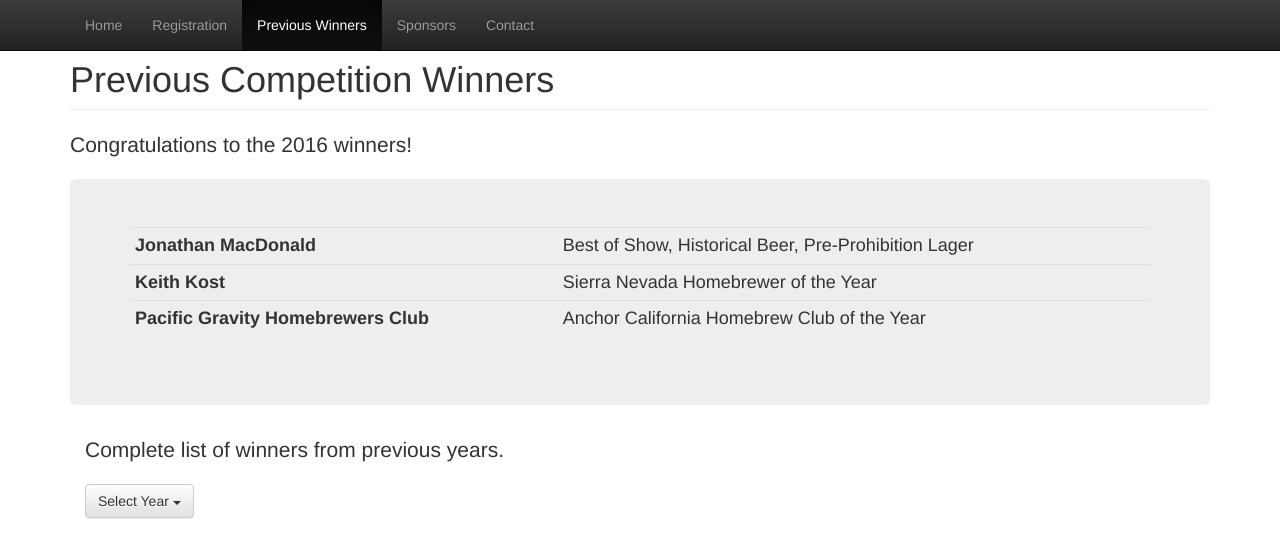
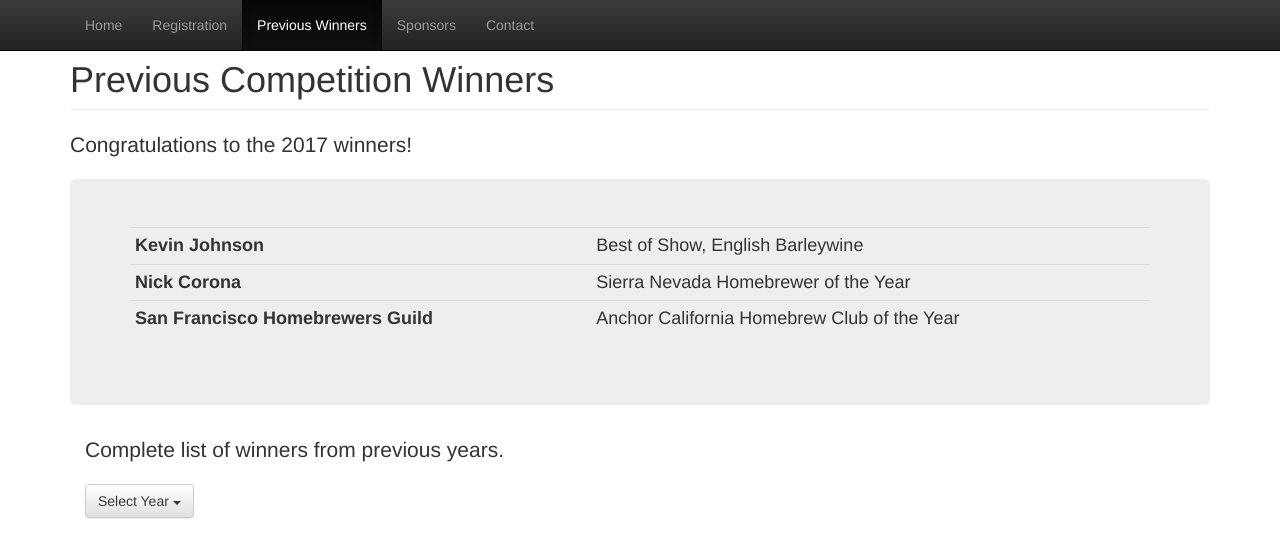
Before and after one commit to castatebrewcomp/castatebrewcomp.github.io, a Jekyll site: the page built from previous.html, in a window 1280 px wide. Shown: the top 558 px of the page. Built offline with Jekyll 4.4.1, drawn with Linux system fonts in a browser that asks for light colours.

Commit message:
adding 2017 winners

```diff
--- a/previous.html
+++ b/previous.html
@@ -8,22 +8,22 @@ title: PreviousWinners
   <h1 class="page-header">Previous Competition Winners</h1>
 
   <p class="lead">
-    Congratulations to the 2016 winners!
+    Congratulations to the 2017 winners!
   </p>
 
   <div class="jumbotron">
     <table class="table table-hover table-condensed" style="font-size:large">
       <tbody>
         <tr>
-          <td nowrap><strong>Jonathan MacDonald</strong></td>
-          <td class="stretch">Best of Show, Historical Beer, Pre-Prohibition Lager</td>
+          <td nowrap><strong>Kevin Johnson</strong></td>
+          <td class="stretch">Best of Show, English Barleywine</td>
         </tr>
         <tr>
-          <td nowrap><strong>Keith Kost</strong></td>
+          <td nowrap><strong>Nick Corona</strong></td>
           <td class="stretch">Sierra Nevada Homebrewer of the Year</td>
         </tr>
         <tr>
-          <td nowrap><strong>Pacific Gravity Homebrewers Club</strong></td>
+          <td nowrap><strong>San Francisco Homebrewers Guild</strong></td>
           <td class="stretch">Anchor California Homebrew Club of the Year</td>
         </tr>
       </tbody>
```
Also changed, not shown: index.html (+15 -10 lines).
